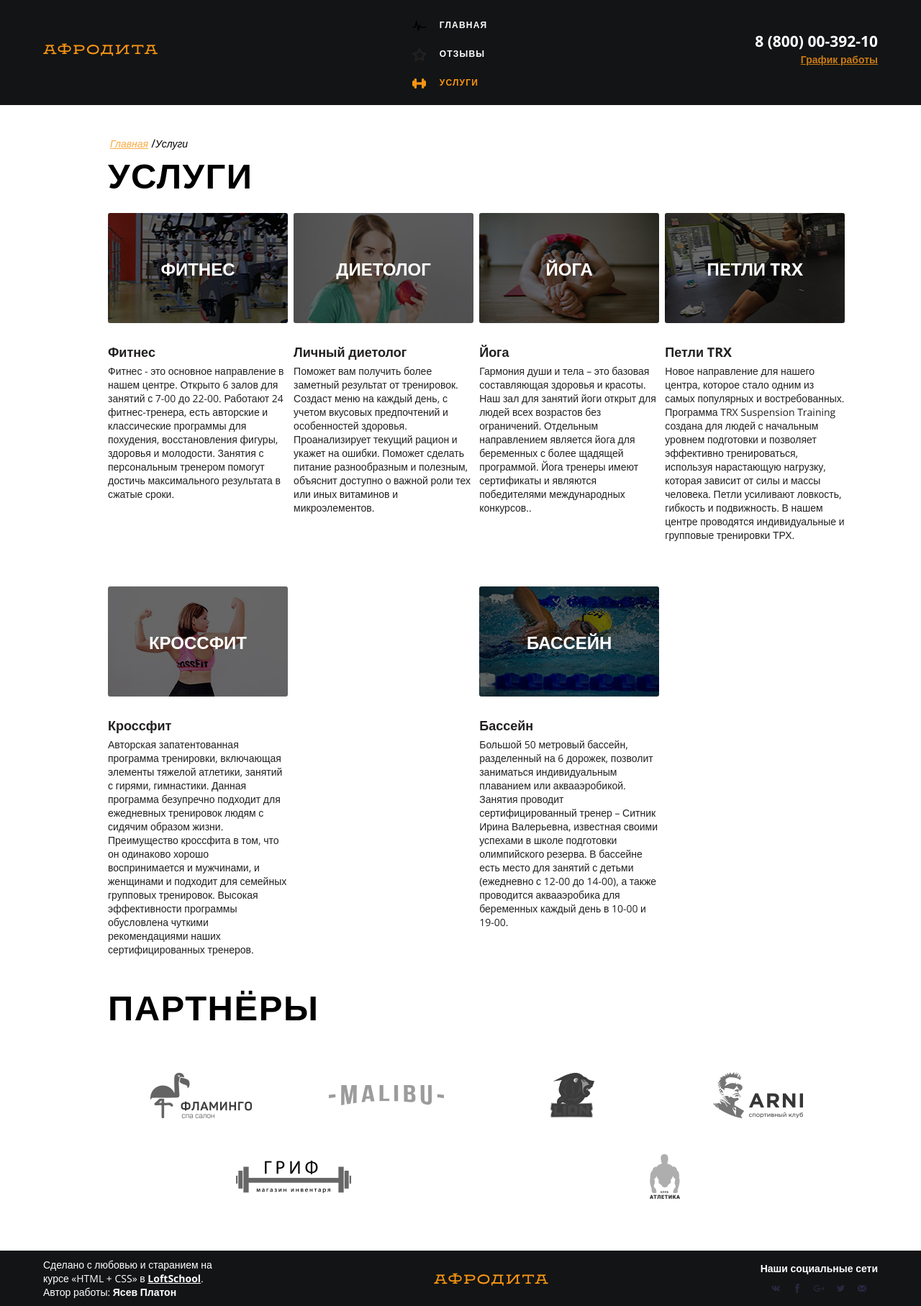
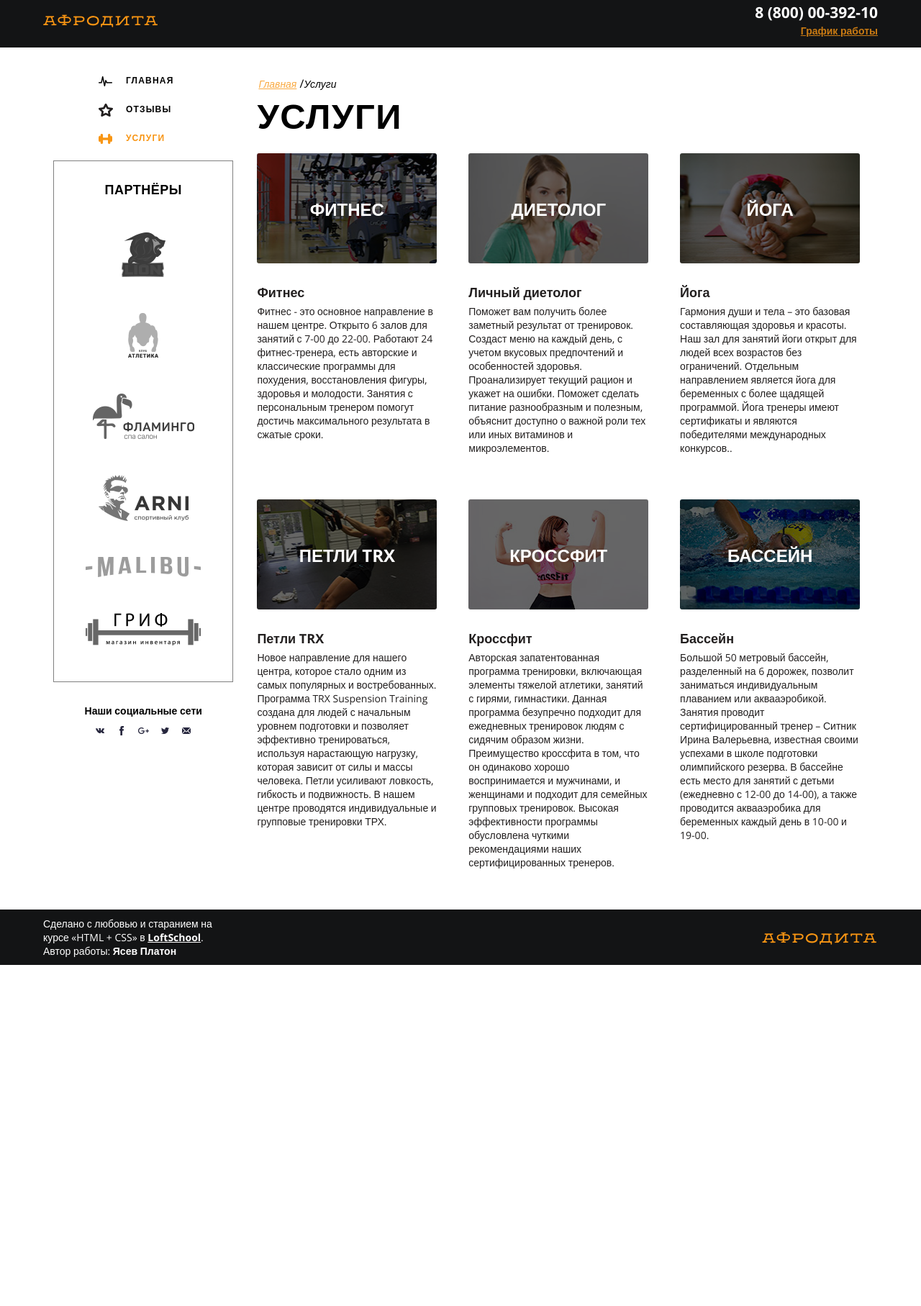
Before and after one commit to yasevplaton/loft-fitness, a plain HTML site: page pages/services.html in a window 1280 px wide. Shown: the part 11-1826 px from the top of the page at 72% size. After the commit the page ends 1352 px from the top, so only its background shows below. Drawn offline with nearby package versions, Linux system fonts and the light colour scheme.

Commit message:
redesign reviews and services pages

```diff
--- a/css/blocks/breadcrumbs.css
+++ b/css/blocks/breadcrumbs.css
@@ -1,6 +1,6 @@
 .breadcrumbs {
-  margin-left: 93px;
-  margin-top: 42px;
+  margin-top: 39px;
+  margin-left: 21px;
 }
 
 .breadcrumbs__list {
--- a/css/blocks/form.css
+++ b/css/blocks/form.css
@@ -2,7 +2,8 @@
   display: flex;
   justify-content: center;
   align-items: center;
-  margin-top: 60px;
+  margin-top: 52px;
+  margin-right: 84px;
 }
 
 .form {
--- a/css/blocks/partners.css
+++ b/css/blocks/partners.css
@@ -1,8 +1,9 @@
 .partners {
-  margin-left: 90px;
-  width: 89%;
-  margin-top: -25px;
-  margin-bottom: -30px;
+  border: 1px solid gray;
+  padding-top: 27px;
+  margin-bottom: 30px;
+  width: 90%;
+  align-self: center;
 }
 
 .partners__list {
@@ -12,7 +13,7 @@
 }
 
 .partners__item {
-  flex: 1 0 250px;
+  flex: 1 0 200px;
   margin-bottom: 50px;
 }
 
--- a/css/blocks/promo.css
+++ b/css/blocks/promo.css
@@ -1,14 +1,16 @@
 .promo {
   background-image: url('../../data/img/promo-bg.png');
-  margin-top: 50px;
+  margin-top: 28px;
+  margin-bottom: 30px;
 }
 
 .promo__text {
+  text-align: center;
   font-size: 18px;
   color: #ffffff;
   font-weight: 300;
-  padding: 24px 190px;
   line-height: 1.67;
+  padding: 30px 25px;
 }
 
 .promo__text--emphasize {
--- a/css/blocks/reviews.css
+++ b/css/blocks/reviews.css
@@ -2,8 +2,13 @@
   display: flex;
   flex-wrap: wrap;
   align-items: flex-start;
-  margin-left: 90px;
-  width: 83%;
+  width: 100%;
+  margin-left: 18px;
+  margin-top: 10px;
+}
+
+.reviews__list {
+  margin-top: 10px;
 }
 
 .reviews-item:not(:last-child) {
@@ -21,12 +26,13 @@
 
 .reviews-item__img {
   border-radius: 50%;
-  width: 160px;
-  height: 160px;
+  width: 174px;
+  height: 174px;
+  flex: 1 0 174px;
 }
 
 .reviews-item__img--default {
-  flex: 1 0 160px;
+  flex: 1 0 174px;
   background: url('../../data/img/reviews/default-avatar.png') center center no-repeat;
   background-color: #f5f5f5;
 }
--- a/css/blocks/services.css
+++ b/css/blocks/services.css
@@ -1,6 +1,7 @@
 .services {
-  margin-left: 90px;
-  width: 89%;
+  width: 100%;
+  margin-left: 19px;
+  margin-bottom: -58px;
 }
 
 .services__list {
--- a/pages/services.html
+++ b/pages/services.html
@@ -14,10 +14,27 @@
   <body>
 
     <div class="wrapper">
+
       <div class="wrapper__container">
         <header class="header">
           <div class="container header__container">
             <a href="main.html" class="logo header__logo">Афродита</a>
+            <address class="contacts">
+              <a href="tel:+78000039210" class="contacts__phone">8 (800) 00-392-10</a>
+              <div class="contacts__dropdown-schedule">
+                <button class="contacts__schedule-link">График работы</button>
+                <div class="contacts__dropdown-body">
+                  <p class="contacts__weekdays-time">пн-вс: 09:00-20:00</p>
+                  <p class="contacts__dinner-time">обед: 14:00-14:30
+                  </p>
+                </div>
+              </div>
+            </address>
+          </div>
+        </header>
+
+        <div class="container container--main-content">
+          <aside class="aside-content">
             <nav class="menu">
               <ul class="menu__list">
                 <li class="menu__item">
@@ -33,22 +50,73 @@
                 </li>
               </ul>
             </nav>
-            <address class="contacts">
-              <a href="tel:+78000039210" class="contacts__phone">8 (800) 00-392-10</a>
-              <div class="contacts__dropdown-schedule">
-                <button class="contacts__schedule-link">График работы</button>
-                <div class="contacts__dropdown-body">
-                  <p class="contacts__weekdays-time">пн-вс: 09:00-20:00</p>
-                  <p class="contacts__dinner-time">обед: 14:00-14:30
-                  </p>
-                </div>
-              </div>
-            </address>
-          </div>
-        </header>
-
-        <main class="page">
-          <div class="container">
+            <section class="partners">
+              <h2 class="section-title section-title--aside">Партнёры</h2>
+              <ul class="partners__list">
+                <li class="partners__item">
+                  <a href="#" class="partners__link">
+                    <img src="../data/img/partners/lion.png" alt="Lion" class="partners__logo">
+                  </a>
+                </li>
+                <li class="partners__item">
+                  <a href="#" class="partners__link">
+                    <img src="../data/img/partners/atletica.png" alt="Атлетика" class="partners__logo">
+                  </a>
+                </li>
+                <li class="partners__item">
+                  <a href="#" class="partners__link">
+                    <img src="../data/img/partners/flamingo.png" alt="Фламинго" class="partners__logo">
+                  </a>
+                </li>
+                <li class="partners__item">
+                  <a href="#" class="partners__link">
+                    <img src="../data/img/partners/arni.png" alt="Arni" class="partners__logo">
+                  </a>
+                </li>
+                <li class="partners__item">
+                  <a href="#" class="partners__link">
+                    <img src="../data/img/partners/malibu.png" alt="Malibu" class="partners__logo">
+                  </a>
+                </li>
+                <li class="partners__item">
+                  <a href="#" class="partners__link">
+                    <img src="../data/img/partners/grif.png" alt="Гриф" class="partners__logo">
+                  </a>
+                </li>
+              </ul>
+            </section>
+            <section class="socials">
+              <h3 class="socials__title">Наши социальные сети</h3>
+              <ul class="socials-list">
+                <li class="socials-item">
+                  <a href="#" class="socials-item__link">
+                    <div class="socials-item__icon socials-item__icon--active socials-item__icon--vk"></div>
+                  </a>
+                </li>
+                <li class="socials-item">
+                  <a href="#" class="socials-item__link">
+                    <div class="socials-item__icon socials-item__icon--fb"></div>
+                  </a>
+                </li>
+                <li class="socials-item">
+                  <a href="#" class="socials-item__link">
+                    <div class="socials-item__icon  socials-item__icon--google"></div>
+                  </a>
+                </li>
+                <li class="socials-item">
+                  <a href="#" class="socials-item__link">
+                    <div class="socials-item__icon  socials-item__icon--twitter"></div>
+                  </a>
+                </li>
+                <li class="socials-item">
+                  <a href="#" class="socials-item__link">
+                    <div class="socials-item__icon socials-item__icon--mail"></div>
+                  </a>
+                </li>
+              </ul>
+            </section>
+          </aside>
+          <main class="page-content">
             <div class="breadcrumbs">
               <ul class="breadcrumbs__list">
                 <li class="breadcrumbs__item">
@@ -146,43 +214,8 @@
                 </li>
               </ul>
             </section>
-            <section class="partners">
-              <h2 class="section-title section-title--left-align">Партнёры</h2>
-              <ul class="partners__list">
-                <li class="partners__item">
-                  <a href="#" class="partners__link">
-                    <img src="../data/img/partners/flamingo.png" alt="Фламинго" class="partners__logo">
-                  </a>
-                </li>
-                <li class="partners__item">
-                  <a href="#" class="partners__link">
-                    <img src="../data/img/partners/malibu.png" alt="Malibu" class="partners__logo">
-                  </a>
-                </li>
-                <li class="partners__item">
-                  <a href="#" class="partners__link">
-                    <img src="../data/img/partners/lion.png" alt="Lion" class="partners__logo">
-                  </a>
-                </li>
-                <li class="partners__item">
-                  <a href="#" class="partners__link">
-                    <img src="../data/img/partners/arni.png" alt="Arni" class="partners__logo">
-                  </a>
-                </li>
-                <li class="partners__item">
-                  <a href="#" class="partners__link">
-                    <img src="../data/img/partners/grif.png" alt="Гриф" class="partners__logo">
-                  </a>
-                </li>
-                <li class="partners__item">
-                  <a href="#" class="partners__link">
-                    <img src="../data/img/partners/atletica.png" alt="Атлетика" class="partners__logo">
-                  </a>
-                </li>
-              </ul>
-            </section>
-          </div>
-        </main>
+          </main>
+        </div>
       </div>
 
       <footer class="footer">
@@ -193,36 +226,6 @@
               Автор работы: <a href="https://github.com/yasevplaton" class="rights__link">Ясев Платон</a></p>
           </div>
           <a href="main.html" class="logo footer__logo">Афродита</a>
-          <div class="socials">
-            <h3 class="socials__title">Наши социальные сети</h3>
-            <ul class="socials-list">
-              <li class="socials-item">
-                <a href="#" class="socials-item__link">
-                  <div class="socials-item__icon socials-item__icon--active socials-item__icon--vk"></div>
-                </a>
-              </li>
-              <li class="socials-item">
-                <a href="#" class="socials-item__link">
-                  <div class="socials-item__icon socials-item__icon--fb"></div>
-                </a>
-              </li>
-              <li class="socials-item">
-                <a href="#" class="socials-item__link">
-                  <div class="socials-item__icon  socials-item__icon--google"></div>
-                </a>
-              </li>
-              <li class="socials-item">
-                <a href="#" class="socials-item__link">
-                  <div class="socials-item__icon  socials-item__icon--twitter"></div>
-                </a>
-              </li>
-              <li class="socials-item">
-                <a href="#" class="socials-item__link">
-                  <div class="socials-item__icon socials-item__icon--mail"></div>
-                </a>
-              </li>
-            </ul>
-          </div>
         </div>
       </footer>
 
```
Also changed, not shown: pages/reviews.html (+56 -54 lines).
